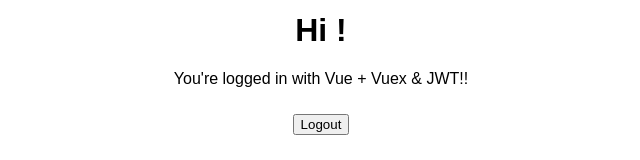
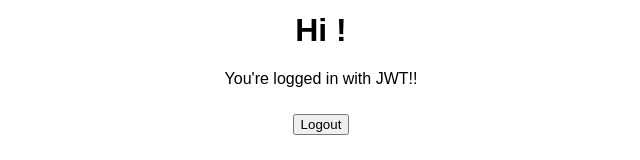
Before and after one commit to JieLiuRiver/cypress-examples, a website: page public/index.html in a window 1280 px wide. Shown: the part 337-497 px from the top of the page, without its empty margins (319-959 px from the left). Drawn offline with nearby package versions, Linux system fonts and the light colour scheme.

Commit message:
Update index.html

```diff
--- a/public/index.html
+++ b/public/index.html
@@ -43,7 +43,7 @@
 
 <div id="welcomePanel">
     <h1>Hi <span id="userFirstName"></span>!</h1>
-    <p>You're logged in with Vue + Vuex & JWT!!</p>
+    <p>You're logged in with JWT!!</p>
     <button id="logoutButton">Logout</button>
 </div>
 
```
